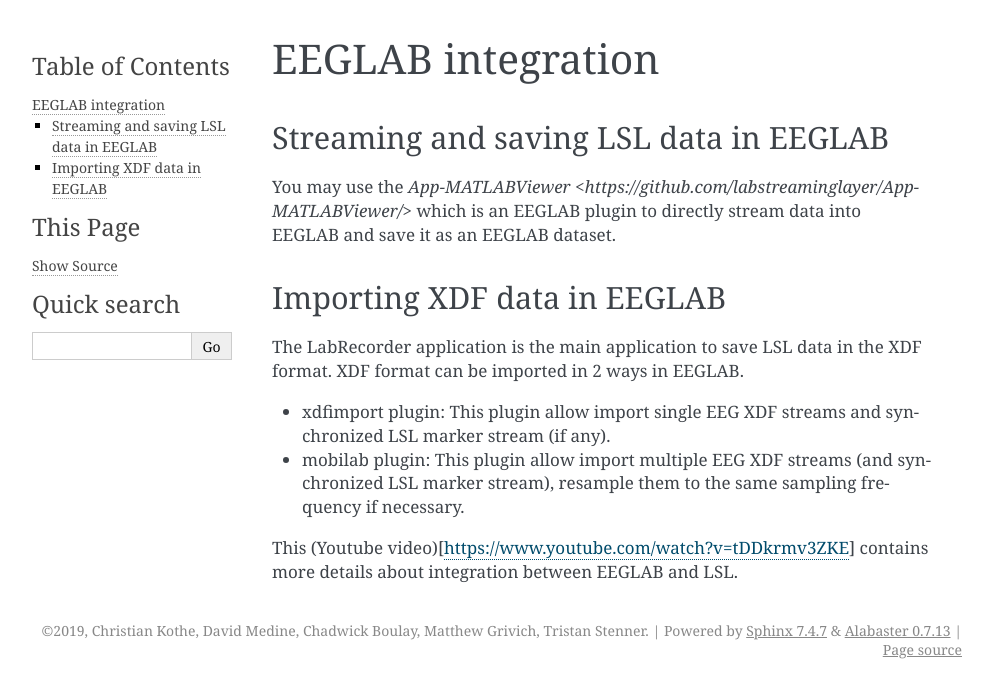
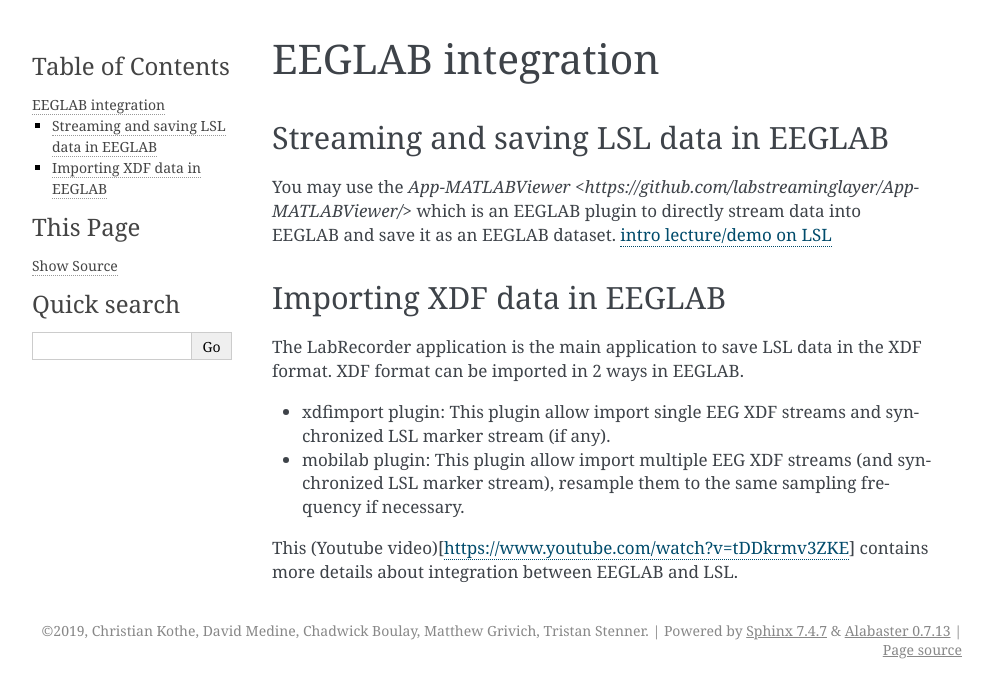
Before and after one commit to sccn/labstreaminglayer, a Sphinx documentation site: the page built from docs/info/eeglab.rst, in a window 1280 px wide. Shown: the top 698 px of the page, without its empty margins (148-1140 px from the left). Built offline with Sphinx 7.4.7, drawn with Linux system fonts in a browser that asks for light colours.

Commit message:
Update eeglab.rst

```diff
--- a/docs/info/eeglab.rst
+++ b/docs/info/eeglab.rst
@@ -4,6 +4,8 @@
 Streaming and saving LSL data in EEGLAB
 ---------------------
 You may use the `App-MATLABViewer <https://github.com/labstreaminglayer/App-MATLABViewer/>` which is an EEGLAB plugin to directly stream data into EEGLAB and save it as an EEGLAB dataset.
+`intro lecture/demo on LSL <http://www.youtube.com/watch?v=Y1at7yrcFW0>`__
+
 
 Importing XDF data in EEGLAB
 ---------------------
```
